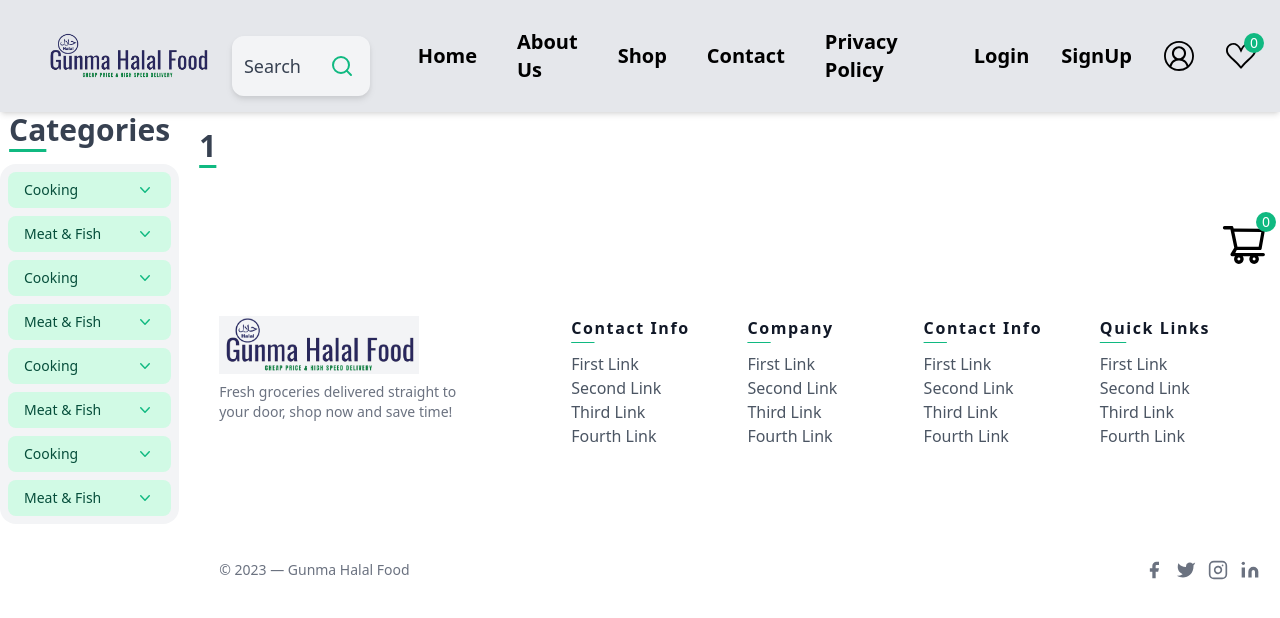
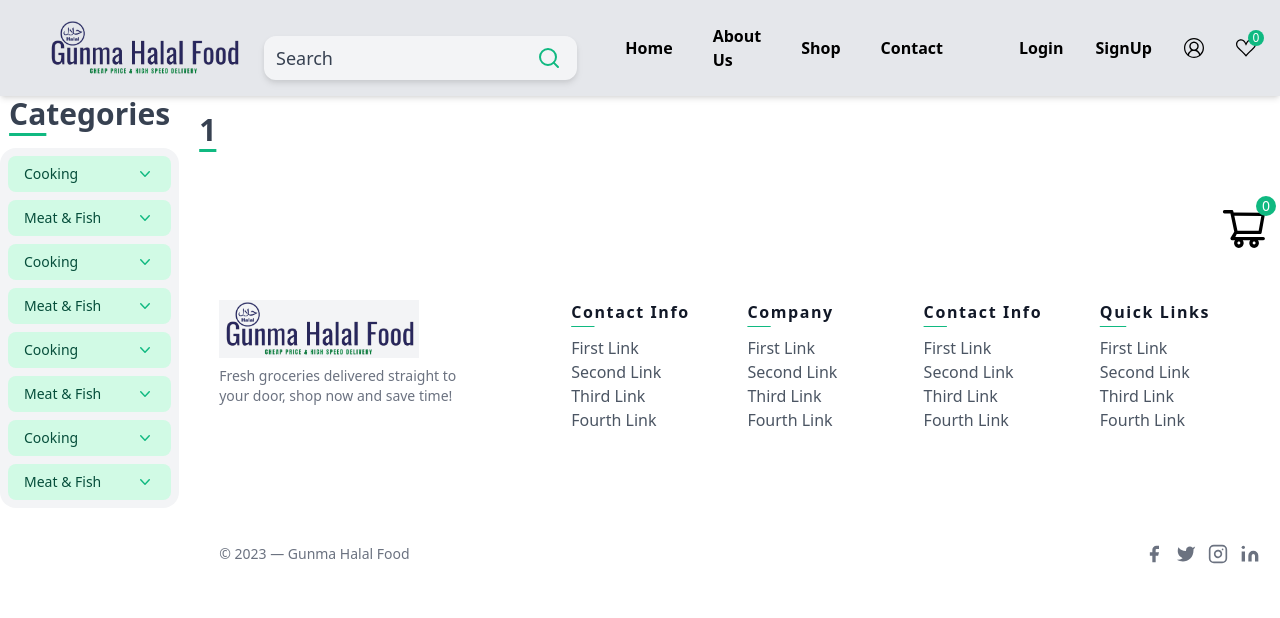
Before and after one commit to arapurbo18181/Gunma-Halal-Food, a React (Create React App) app: page /product-category/1/1 in a window 1280 px wide. Shown: the top 618 px of the page. Built offline with nearby package versions, Linux system fonts and the light colour scheme.

Commit message:
navbar design updated

```diff
--- a/src/App.css
+++ b/src/App.css
@@ -70,3 +70,9 @@
   right: 30px !important;
   opacity: 0.5;
 }
+/* .slick-slide {
+  height: 70vh !important;
+  display: flex;
+  justify-content: center;
+  align-items: center;
+} */
--- a/src/components/Hero.js
+++ b/src/components/Hero.js
@@ -1,21 +1,23 @@
-import React, { useEffect, useState } from 'react'
+import React, { useEffect, useState } from "react";
 import Slider from "react-slick";
 import "slick-carousel/slick/slick.css";
 import "slick-carousel/slick/slick-theme.css";
-import Slider1 from "../images/slider1.png"
-import Slider2 from "../images/slider2.png"
+import Slider1 from "../images/slider1.png";
+import Slider2 from "../images/slider2.png";
 
 const sliderImage = [
   {
-        img: Slider1
+    img: Slider1,
   },
   {
-        img: Slider2
-    }
-]
+    img: Slider2,
+  },
+  {
+    img: "https://jssors8.azureedge.net/demos/image-slider/img/px-beach-daylight-fun-1430675-image.jpg",
+  },
+];
 
 const Hero = () => {
-
   const settings = {
     dots: true,
     infinite: true,
@@ -30,25 +32,25 @@ const Hero = () => {
           slidesToShow: 1,
           slidesToScroll: 1,
           infinite: true,
-                dots: true
-              }
+          dots: true,
+        },
       },
       {
         breakpoint: 600,
         settings: {
           slidesToShow: 1,
           slidesToScroll: 1,
-                initialSlide: 1
-              }
+          initialSlide: 1,
+        },
       },
       {
         breakpoint: 480,
         settings: {
           slidesToShow: 1,
-                slidesToScroll: 1
-              }
-            }
-          ]
+          slidesToScroll: 1,
+        },
+      },
+    ],
   };
 
   // const [WidthForSlider, setWidthForSlider] = useState();
@@ -60,23 +62,20 @@ const Hero = () => {
 
   // console.log(WidthForSlider);
 
-
   return (
-    <section className={`w-[98.9vw] xl:w-[84.95vw] h-full`}>
+    <section className={`w-[98.9vw] xl:w-[84.95vw]`}>
       {/* //! Main Slider */}
       <Slider {...settings}>
-            {
-                sliderImage.map(slide=>{
-                    return(
-                        <div className='w-full'>
-                            <img className='w-full' src={slide.img} />
+        {sliderImage.map((slide) => {
+          return (
+            <div className="w-full">
+                <img className="w-full" src={slide.img} />
             </div>
-                    )
-                })
-            }
+          );
+        })}
       </Slider>
     </section>
-  )
-}
+  );
+};
 
-export default Hero
+export default Hero;
--- a/src/components/Navbar/Menubar.js
+++ b/src/components/Navbar/Menubar.js
@@ -20,10 +20,6 @@ const menu = [
   {
     menu: "Contact",
     page: "/contact",
-  },
-  {
-    menu: "Privacy Policy",
-    page: "/privacypolicy",
   },
 ];
 
@@ -73,16 +69,16 @@ const Menubar = () => {
     <section className="w-full flex justify-center items-center">
       <div className="w-full flex justify-center items-center space-x-6">
         {/* //! Search bar */}
-        <div className="mt-1 xl:mt-0">
+        <div className="hidden xl:block flex-1 mt-1 xl:mt-0">
           <Searchbar />
         </div>
         {/* //! Menu for pc */}
-        <div className="w-full hidden xl:flex justify-center items-center space-x-10 px-6">
+        <div className="flex-1 w-full hidden xl:flex justify-center items-center space-x-10 px-6">
           {menu.map((item) => {
             return (
               <Link
                 to={item.page}
-                className="text-xl font-semibold hover:-translate-y-1 transition-all duration-300"
+                className="text-base font-semibold hover:-translate-y-1 transition-all duration-300"
               >
                 {item.menu}
               </Link>
--- a/src/components/Navbar/Topbar.js
+++ b/src/components/Navbar/Topbar.js
@@ -10,42 +10,50 @@ import { FaBars } from "react-icons/fa";
 import { useCategory } from "../../context/CategoryContext";
 
 const Topbar = () => {
-  const {
-    TotalWishlist,
-  } = useCart();
+  const { TotalWishlist } = useCart();
 
-  const {toggleNav, toggleCat} = useCategory()
+  const { toggleNav, toggleCat } = useCategory();
 
   return (
     <section className="flex justify-center space-x-5 items-center px-6">
       {/* //! Category bar for mobile */}
       <div className="xl:hidden flex justify-center items-center">
         {" "}
-      <AiOutlineBars onClick={toggleCat} className="cursor-pointer text-base sm:text-xl md:text-2xl mt-1" />{" "}
+        <AiOutlineBars
+          onClick={toggleCat}
+          className="cursor-pointer text-xl md:text-2xl mt-1"
+        />{" "}
       </div>
       {/* //! Main Logo */}
-      <Link to={"/"} className="max-w-[300px] w-[300px] md:min-w-[100px]">
+      <div className="w-[80vw] xl:w-[200px] flex xl:flex-none justify-center items-center">
+        <Link to={"/"} className="max-w-[300px] w-[150px] md:w-[200px] md:min-w-[100px]">
           <img className="min-w-full" src={Logo} alt="Main Logo" />
         </Link>
+      </div>
 
       {/* //! Menu Bar */}
+      <div className="hidden xl:block xl:w-full">
         <Menubar />
+      </div>
       {/* //! Account and Cart */}
       <div className="flex justify-center items-center space-x-8">
         {/* //! Menubar for mobile */}
         <div className="xl:hidden flex justify-center items-center">
           {" "}
-        <FaBars onClick={toggleNav} className="cursor-pointer text-base sm:text-xl md:text-2xl mt-1" />{" "}
+          <FaBars
+            onClick={toggleNav}
+            className="cursor-pointer text-xl md:text-2xl mt-1"
+          />{" "}
         </div>
         <Link
-          className="hidden xl:block flex-1 text-xl font-semibold hover:-translate-y-1 transition-all duration-300"
+          className="hidden xl:block flex-1 text-base font-semibold hover:-translate-y-1 transition-all duration-300"
           to={"/login"}
         >
           {" "}
           Login{" "}
         </Link>
         <Link
-          className="hidden xl:block flex-1 text-xl font-semibold hover:-translate-y-1 transition-all duration-300"
+          className="hidden xl:block flex-1 text-base font-semibold hover:-translate-y-1 transition-all duration-300"
           to={"/signup"}
         >
           {" "}
@@ -55,14 +63,14 @@ const Topbar = () => {
           to={"/useraccount"}
           className="hidden xl:block flex-1 hover:-translate-y-1 transition-all duration-300"
         >
-          <VscAccount className="cursor-pointer text-3xl" />
+          <VscAccount className="cursor-pointer text-xl" />
         </Link>
         <Link
           to={"/wishlist"}
           className="hidden xl:block flex-1 relative hover:-translate-y-1 transition-all duration-300"
         >
-          <BsSuitHeart className="cursor-pointer text-3xl" />
-          <div className="absolute -top-2 -right-2 w-5 h-5 rounded-full bg-emerald-500 flex justify-center items-center text-sm text-white">
+          <BsSuitHeart className="cursor-pointer text-xl" />
+          <div className="absolute -top-2 -right-2 w-4 h-4 rounded-full bg-emerald-500 flex justify-center items-center text-xs text-white">
             {" "}
             {TotalWishlist}{" "}
           </div>
--- a/src/components/Searchbar.js
+++ b/src/components/Searchbar.js
@@ -7,7 +7,7 @@ const Searchbar = () => {
       <form className="relative flex w-[120px] sm:w-full items-center justify-center rounded-xl drop-shadow-md xl:mt-5">
         <input
           type="text"
-          className="w-full rounded-xl bg-gray-100 pl-3 pr-6 py-0.5 sm:py-1 md:py-2 xl:py-4 text-sm sm:text-lg placeholder-gray-700 outline-none transition-all duration-300 ease-in-out focus:outline-2 focus:outline-offset-0 focus:outline-emerald-500 xl:w-full"
+          className="w-full rounded-xl bg-gray-100 pl-3 pr-6 py-0.5 sm:py-1 md:py-2 xl:py-2 text-sm sm:text-lg placeholder-gray-700 outline-none transition-all duration-300 ease-in-out focus:outline-2 focus:outline-offset-0 focus:outline-emerald-500 xl:w-full"
           placeholder="Search"
         />
 
```
Lines whose indentation alone changed are shown as unchanged.
